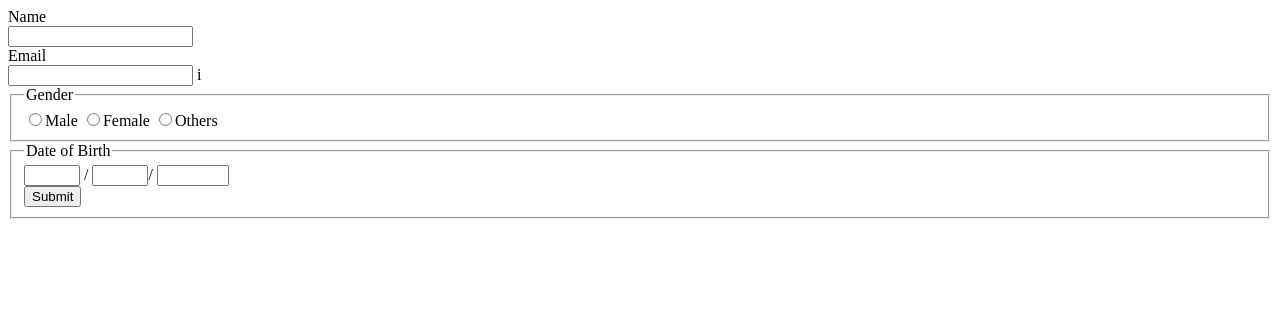
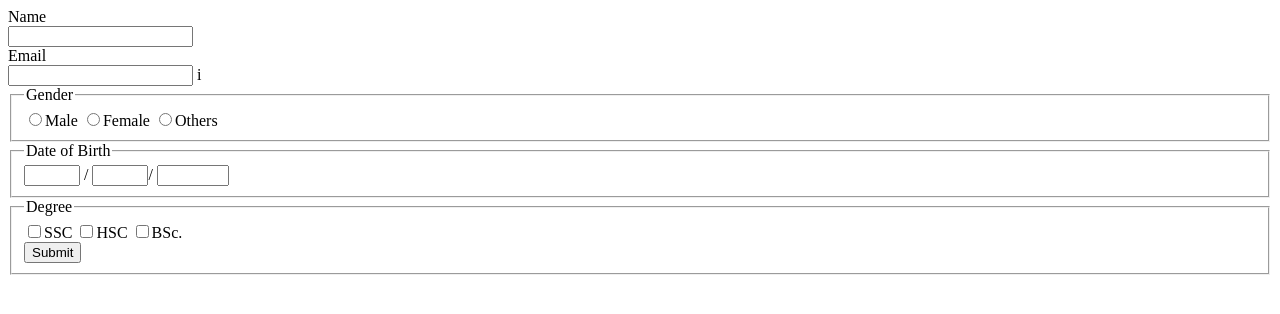
Before and after one commit to SamihaNoor/Summer_2020_Webtech, a PHP site: page /form.php in a window 1280 px wide. Shown: the top 314 px of the page. Run offline with PHP 8.4, Linux system fonts and the light colour scheme.

Commit message:
commit 5

```diff
--- a/LAB-3 [HTML-FORM] [PHP]/backend.php
+++ b/LAB-3 [HTML-FORM] [PHP]/backend.php
@@ -28,6 +28,12 @@
 		if($d == "" || $m == "" || $y == ""){ echo "Invalid";}
 		else{echo "$d/$m/$y";}
 		echo "<br>";
+
+		//degree
+		$deg = $_POST['degree'];
+		if(empty($deg)){echo "select degree";}
+		else{ print_r($deg);}
+		echo "<br>";
 	}
 
 ?>
--- a/LAB-3 [HTML-FORM] [PHP]/form.php
+++ b/LAB-3 [HTML-FORM] [PHP]/form.php
@@ -22,6 +22,12 @@
 				<input type="number" name="dd" size="4" min="1" max="31"> /
 				<input type="number" name="mm" size="4" min="1" max="12">/
 				<input type="number" name="yyyy" size="4" min="1900" max="2016"><br>
+		</fieldset>
+		<fieldset>
+			<legend>Degree</legend>
+				<input type="checkbox" name="degree[]" value='SSC'>SSC
+				<input type="checkbox" name="degree[]" value='HSC'>HSC
+				<input type="checkbox" name="degree[]" value='BSc.'>BSc.<br>
 				<input type="submit" name="submit" value="Submit">
 		</fieldset>
 	</form>
```
